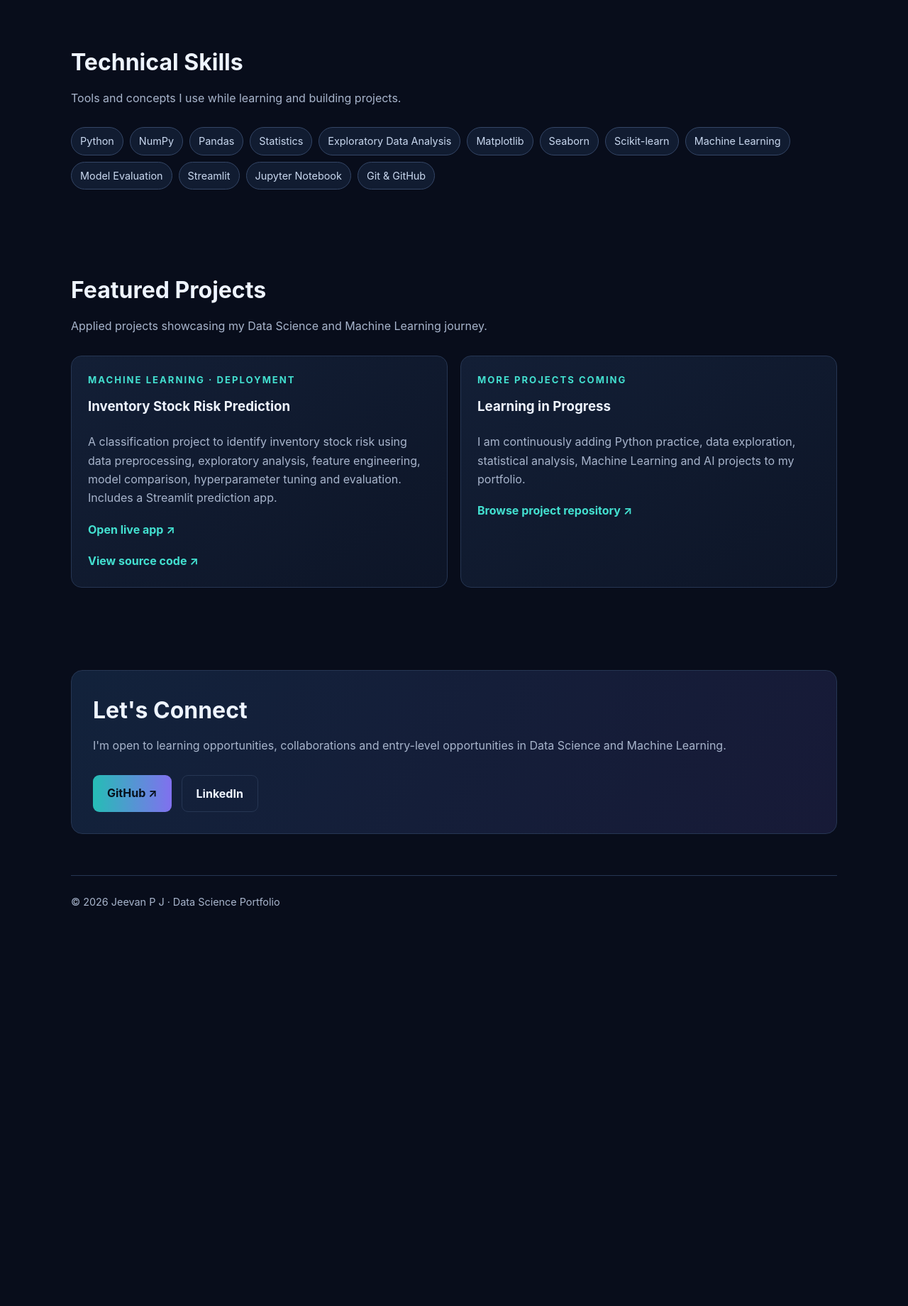
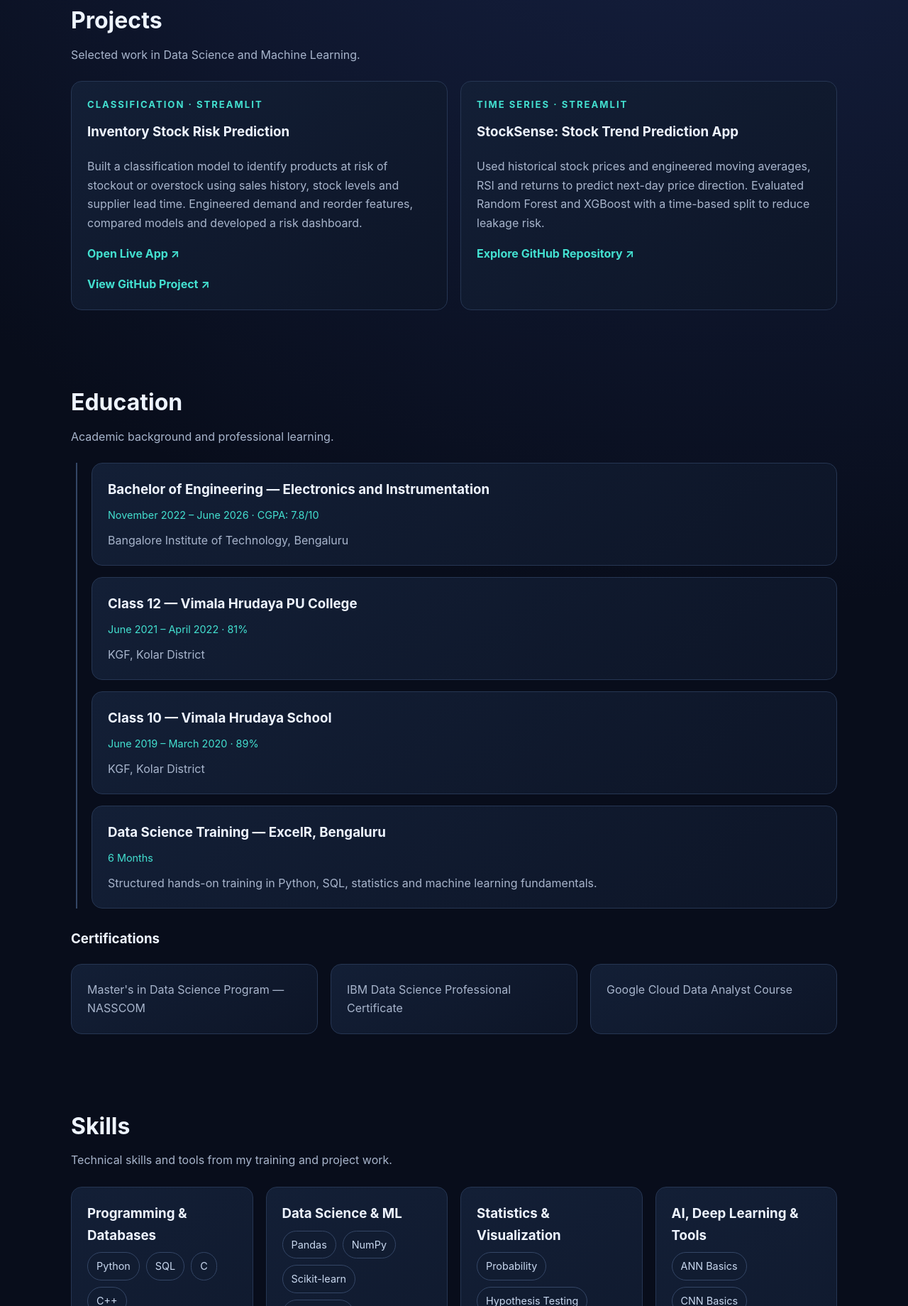
Before and after one commit to jeevanpj/data-science-machine-learning, a plain HTML site: page index.html in a window 1280 px wide. Shown: the part 960-2800 px from the top of the page at 71% size. Before the commit the page ends 2268 px from the top, so only its background shows below. Drawn offline with Linux system fonts and the light colour scheme.

Commit message:
Expand portfolio with resume-based sections

```diff
--- a/index.html
+++ b/index.html
@@ -1,36 +1,43 @@
 <!DOCTYPE html>
 <html lang="en">
 <head>
-<meta charset="UTF-8">
-<meta name="viewport" content="width=device-width, initial-scale=1.0">
-<meta name="description" content="Jeevan P J — Aspiring Data Scientist focused on Data Science, Machine Learning and AI.">
+<meta charset="UTF-8"><meta name="viewport" content="width=device-width, initial-scale=1.0">
+<meta name="description" content="Jeevan P J — Data Science, Machine Learning and AI portfolio.">
 <title>Jeevan P J | Data Science Portfolio</title>
 <style>
 :root{--bg:#080d1b;--panel:#111a2e;--text:#eef4ff;--muted:#a8b5cc;--cyan:#43e0d0;--violet:#9b8cff;--line:#263653}
-*{box-sizing:border-box}html{scroll-behavior:smooth}body{margin:0;background:radial-gradient(circle at 80% 5%,#1b2850 0,transparent 32%),var(--bg);color:var(--text);font-family:Inter,Segoe UI,Arial,sans-serif;line-height:1.65}a{color:inherit;text-decoration:none}.wrap{width:min(1080px,90%);margin:auto}
-nav{display:flex;justify-content:space-between;align-items:center;padding:22px 0;border-bottom:1px solid var(--line)}.brand{font-weight:800;letter-spacing:1px}.brand span{color:var(--cyan)}nav .links{display:flex;gap:22px;color:var(--muted);font-size:.94rem}
-.hero{padding:100px 0 85px;max-width:850px}.eyebrow{color:var(--cyan);font-weight:700;letter-spacing:2px;text-transform:uppercase;font-size:.82rem}.hero h1{font-size:clamp(2.8rem,7vw,5.4rem);line-height:1.05;margin:18px 0}.hero h1 span{background:linear-gradient(90deg,var(--cyan),var(--violet));-webkit-background-clip:text;color:transparent}.hero p{color:var(--muted);font-size:1.12rem;max-width:700px}.actions{display:flex;gap:14px;flex-wrap:wrap;margin-top:28px}.btn{padding:12px 20px;border-radius:9px;background:linear-gradient(90deg,#25bdb5,#8170ef);font-weight:700;color:#07101c}.btn.secondary{background:transparent;border:1px solid var(--line);color:var(--text)}
-section{padding:58px 0}.section-title{font-size:2rem;margin:0 0 10px}.sub{color:var(--muted);margin:0 0 28px}.grid{display:grid;grid-template-columns:repeat(auto-fit,minmax(230px,1fr));gap:18px}.card{background:linear-gradient(145deg,#131f36,#0d1527);border:1px solid var(--line);border-radius:15px;padding:23px}.card h3{margin:0 0 8px}.card p{color:var(--muted);margin:0}.tags{display:flex;flex-wrap:wrap;gap:9px}.tag{border:1px solid #344666;background:#111c31;color:#c9d8ef;padding:7px 12px;border-radius:30px;font-size:.9rem}.project{display:flex;flex-direction:column;gap:12px}.project .more{color:var(--cyan);font-weight:700;margin-top:6px}.contact{background:linear-gradient(120deg,#12223b,#171a37);border:1px solid var(--line);padding:30px;border-radius:16px}footer{border-top:1px solid var(--line);padding:25px 0;color:var(--muted);font-size:.9rem}
-@media(max-width:650px){nav{align-items:flex-start;gap:15px;flex-direction:column}nav .links{gap:14px;flex-wrap:wrap}.hero{padding:72px 0 55px}section{padding:42px 0}}
+*{box-sizing:border-box}html{scroll-behavior:smooth;scroll-padding-top:90px}body{margin:0;background:radial-gradient(circle at 80% 5%,#1b2850 0,transparent 32%),var(--bg);color:var(--text);font-family:Inter,Segoe UI,Arial,sans-serif;line-height:1.65}a{color:inherit;text-decoration:none}.wrap{width:min(1080px,90%);margin:auto}
+nav{position:sticky;top:0;z-index:5;display:flex;justify-content:space-between;align-items:center;padding:18px 0;background:#080d1bea;backdrop-filter:blur(12px);border-bottom:1px solid var(--line)}.brand{font-weight:800;letter-spacing:1px}.brand span{color:var(--cyan)}nav .links{display:flex;gap:18px;color:var(--muted);font-size:.9rem;flex-wrap:wrap}
+.hero{padding:90px 0 75px;max-width:850px}.eyebrow{color:var(--cyan);font-weight:700;letter-spacing:2px;text-transform:uppercase;font-size:.82rem}.hero h1{font-size:clamp(2.8rem,7vw,5.4rem);line-height:1.05;margin:18px 0}.hero h1 span{background:linear-gradient(90deg,var(--cyan),var(--violet));-webkit-background-clip:text;color:transparent}.hero p{color:var(--muted);font-size:1.12rem;max-width:720px}.actions{display:flex;gap:14px;flex-wrap:wrap;margin-top:25px}.btn{display:inline-block;padding:11px 19px;border-radius:9px;background:linear-gradient(90deg,#25bdb5,#8170ef);font-weight:700;color:#07101c}.btn.secondary{background:transparent;border:1px solid var(--line);color:var(--text)}
+section{padding:52px 0}.section-title{font-size:2rem;margin:0 0 8px}.sub{color:var(--muted);margin:0 0 24px}.grid{display:grid;grid-template-columns:repeat(auto-fit,minmax(245px,1fr));gap:18px}.card{background:linear-gradient(145deg,#131f36,#0d1527);border:1px solid var(--line);border-radius:15px;padding:22px}.card h3{margin:0 0 8px}.card p,.card li{color:var(--muted)}.card p{margin:0}.tags{display:flex;flex-wrap:wrap;gap:9px}.tag{border:1px solid #344666;background:#111c31;color:#c9d8ef;padding:7px 12px;border-radius:30px;font-size:.9rem}.project{display:flex;flex-direction:column;gap:12px}.more{color:var(--cyan);font-weight:700;margin-top:5px;display:inline-block}.timeline{border-left:2px solid #344666;padding-left:20px;margin-left:7px}.timeline .card{margin:0 0 16px}.meta{color:var(--cyan);font-size:.9rem;margin:3px 0 10px}.contact{background:linear-gradient(120deg,#12223b,#171a37);border:1px solid var(--line);padding:28px;border-radius:16px}footer{border-top:1px solid var(--line);padding:24px 0;color:var(--muted);font-size:.9rem}
+@media(max-width:700px){nav{align-items:flex-start;gap:12px;flex-direction:column}nav .links{gap:12px}.hero{padding:65px 0 50px}section{padding:40px 0}}
 </style>
 </head>
-<body>
-<div class="wrap">
-<nav><a class="brand" href="#">JEEVAN<span>.</span></a><div class="links"><a href="#about">About</a><a href="#skills">Skills</a><a href="#projects">Projects</a><a href="#contact">Contact</a></div></nav>
-<header class="hero">
-<div class="eyebrow">Data Science · Machine Learning · AI</div>
-<h1>Hi, I'm <span>Jeevan P J</span></h1>
-<p>Aspiring Data Scientist passionate about turning data into meaningful insights and building intelligent solutions with Python, Machine Learning and AI. I enjoy working across the complete data science lifecycle — from data preparation and exploration to model development, evaluation and deployment.</p>
-<div class="actions"><a class="btn" href="#projects">Explore my projects ↗</a><a class="btn secondary" href="https://github.com/jeevanpj" target="_blank" rel="noopener">GitHub Profile</a></div>
-</header>
-<section id="about"><h2 class="section-title">About Me</h2><p class="sub">Curious learner. Practical builder. Data-driven thinker.</p><div class="card"><p>I am developing my expertise in Data Science, with a strong interest in Machine Learning and Artificial Intelligence. My learning combines Python programming, statistics, data analysis, feature engineering, model building and deployment. I focus on understanding the problem, selecting suitable methods and communicating results clearly.</p></div></section>
-<section id="skills"><h2 class="section-title">Technical Skills</h2><p class="sub">Tools and concepts I use while learning and building projects.</p><div class="tags"><span class="tag">Python</span><span class="tag">NumPy</span><span class="tag">Pandas</span><span class="tag">Statistics</span><span class="tag">Exploratory Data Analysis</span><span class="tag">Matplotlib</span><span class="tag">Seaborn</span><span class="tag">Scikit-learn</span><span class="tag">Machine Learning</span><span class="tag">Model Evaluation</span><span class="tag">Streamlit</span><span class="tag">Jupyter Notebook</span><span class="tag">Git & GitHub</span></div></section>
-<section id="projects"><h2 class="section-title">Featured Projects</h2><p class="sub">Applied projects showcasing my Data Science and Machine Learning journey.</p><div class="grid">
-<article class="card project"><div class="eyebrow">Machine Learning · Deployment</div><h3>Inventory Stock Risk Prediction</h3><p>A classification project to identify inventory stock risk using data preprocessing, exploratory analysis, feature engineering, model comparison, hyperparameter tuning and evaluation. Includes a Streamlit prediction app.</p><a class="more" href="https://data-science-machine-learning-fznu5w5wlnbwajtyz6tvn4.streamlit.app/" target="_blank" rel="noopener">Open live app ↗</a><a class="more" href="https://github.com/jeevanpj/data-science-machine-learning/tree/main/projects/inventory-stock-risk-prediction" target="_blank" rel="noopener">View source code ↗</a></article>
-<article class="card project"><div class="eyebrow">More projects coming</div><h3>Learning in Progress</h3><p>I am continuously adding Python practice, data exploration, statistical analysis, Machine Learning and AI projects to my portfolio.</p><a class="more" href="https://github.com/jeevanpj/data-science-machine-learning" target="_blank" rel="noopener">Browse project repository ↗</a></article>
+<body><div class="wrap">
+<nav><a class="brand" href="#top">JEEVAN<span>.</span></a><div class="links"><a href="#about">About</a><a href="#projects">Projects</a><a href="#education">Education</a><a href="#skills">Skills</a><a href="#experience">Experience</a><a href="#resume">Resume</a><a href="#contact">Contact</a></div></nav>
+<header class="hero" id="top"><div class="eyebrow">Data Science · Machine Learning · AI</div><h1>Hi, I'm <span>Jeevan P J</span></h1><p>Aspiring Data Scientist with a foundation in Python, SQL, statistics and machine learning. I enjoy turning raw data into useful insights and building predictive solutions — from data cleaning and feature engineering to model evaluation and deployment.</p><div class="actions"><a class="btn" href="#projects">Explore Projects ↗</a><a class="btn secondary" href="#resume">View Resume</a></div></header>
+<section id="about"><h2 class="section-title">About Me</h2><p class="sub">Curious learner. Practical builder. Data-driven thinker.</p><div class="card"><p>I am an Electronics and Instrumentation Engineering graduate building my career in Data Science. I have completed structured Data Science training and a Generative AI internship, with hands-on work in data preparation, exploratory data analysis, feature engineering, predictive modelling and dashboards. My main interests are Data Science, Machine Learning and AI.</p></div></section>
+<section id="projects"><h2 class="section-title">Projects</h2><p class="sub">Selected work in Data Science and Machine Learning.</p><div class="grid">
+<article class="card project"><div class="eyebrow">Classification · Streamlit</div><h3>Inventory Stock Risk Prediction</h3><p>Built a classification model to identify products at risk of stockout or overstock using sales history, stock levels and supplier lead time. Engineered demand and reorder features, compared models and developed a risk dashboard.</p><a class="more" href="https://data-science-machine-learning-fznu5w5wlnbwajtyz6tvn4.streamlit.app/" target="_blank" rel="noopener">Open Live App ↗</a><a class="more" href="https://github.com/jeevanpj/data-science-machine-learning/tree/main/projects/inventory-stock-risk-prediction" target="_blank" rel="noopener">View GitHub Project ↗</a></article>
+<article class="card project"><div class="eyebrow">Time Series · Streamlit</div><h3>StockSense: Stock Trend Prediction App</h3><p>Used historical stock prices and engineered moving averages, RSI and returns to predict next-day price direction. Evaluated Random Forest and XGBoost with a time-based split to reduce leakage risk.</p><a class="more" href="https://github.com/jeevanpj/data-science-machine-learning" target="_blank" rel="noopener">Explore GitHub Repository ↗</a></article>
 </div></section>
-<section id="contact"><div class="contact"><h2 class="section-title">Let's Connect</h2><p class="sub">I'm open to learning opportunities, collaborations and entry-level opportunities in Data Science and Machine Learning.</p><div class="actions"><a class="btn" href="https://github.com/jeevanpj" target="_blank" rel="noopener">GitHub ↗</a><a class="btn secondary" href="https://www.linkedin.com/" target="_blank" rel="noopener">LinkedIn</a></div></div></section>
+<section id="education"><h2 class="section-title">Education</h2><p class="sub">Academic background and professional learning.</p><div class="timeline">
+<div class="card"><h3>Bachelor of Engineering — Electronics and Instrumentation</h3><div class="meta">November 2022 – June 2026 · CGPA: 7.8/10</div><p>Bangalore Institute of Technology, Bengaluru</p></div>
+<div class="card"><h3>Class 12 — Vimala Hrudaya PU College</h3><div class="meta">June 2021 – April 2022 · 81%</div><p>KGF, Kolar District</p></div>
+<div class="card"><h3>Class 10 — Vimala Hrudaya School</h3><div class="meta">June 2019 – March 2020 · 89%</div><p>KGF, Kolar District</p></div>
+<div class="card"><h3>Data Science Training — ExcelR, Bengaluru</h3><div class="meta">6 Months</div><p>Structured hands-on training in Python, SQL, statistics and machine learning fundamentals.</p></div>
+</div><h3 style="margin-top:28px">Certifications</h3><div class="grid"><div class="card"><p>Master's in Data Science Program — NASSCOM</p></div><div class="card"><p>IBM Data Science Professional Certificate</p></div><div class="card"><p>Google Cloud Data Analyst Course</p></div></div></section>
+<section id="skills"><h2 class="section-title">Skills</h2><p class="sub">Technical skills and tools from my training and project work.</p><div class="grid">
+<div class="card"><h3>Programming & Databases</h3><div class="tags"><span class="tag">Python</span><span class="tag">SQL</span><span class="tag">C</span><span class="tag">C++</span></div></div>
+<div class="card"><h3>Data Science & ML</h3><div class="tags"><span class="tag">Pandas</span><span class="tag">NumPy</span><span class="tag">Scikit-learn</span><span class="tag">Regression</span><span class="tag">Classification</span><span class="tag">Clustering</span><span class="tag">Feature Engineering</span><span class="tag">Model Evaluation</span></div></div>
+<div class="card"><h3>Statistics & Visualization</h3><div class="tags"><span class="tag">Probability</span><span class="tag">Hypothesis Testing</span><span class="tag">EDA</span><span class="tag">Matplotlib</span><span class="tag">Seaborn</span><span class="tag">Power BI</span><span class="tag">Tableau</span></div></div>
+<div class="card"><h3>AI, Deep Learning & Tools</h3><div class="tags"><span class="tag">ANN Basics</span><span class="tag">CNN Basics</span><span class="tag">NLP Basics</span><span class="tag">Generative AI</span><span class="tag">LLM Basics</span><span class="tag">TensorFlow/PyTorch Basics</span><span class="tag">Streamlit</span><span class="tag">Jupyter</span><span class="tag">Anaconda</span><span class="tag">Git/GitHub</span><span class="tag">Google Cloud Fundamentals</span></div></div>
+</div></section>
+<section id="experience"><h2 class="section-title">Experience</h2><p class="sub">Internship and practical training experience.</p><div class="timeline">
+<div class="card"><h3>Android App Development using Generative AI</h3><div class="meta">Internship · 4 Months</div><ul><li>Built Android applications powered by Generative AI, integrating AI models into app features through APIs.</li><li>Applied prompt-based logic and automation to improve app functionality and user experience.</li></ul></div>
+<div class="card"><h3>Data Science Trainee — ExcelR, Bengaluru</h3><div class="meta">Training · 6 Months</div><ul><li>Completed hands-on training in Python, SQL, statistics and machine learning fundamentals.</li><li>Worked with real-world datasets on data cleaning, EDA, and building and evaluating ML models under mentor guidance.</li></ul></div>
+</div><h3 style="margin-top:26px">Achievements</h3><div class="card"><ul><li>Won a top-tier placement in a Kaggle data science competition, competing against global participants.</li><li>Participated in poster and project presentations at college-level National Science Day.</li><li>Participated in a Data Science & AI technical symposium conducted by the Computer Science Department.</li></ul></div></section>
+<section id="resume"><div class="contact"><h2 class="section-title">Resume</h2><p class="sub">Download my resume to view my complete profile, skills and project experience.</p><a class="btn" href="JEEVANPJ_resume.pdf" target="_blank" rel="noopener">Download Resume PDF ↓</a><p style="font-size:.85rem;color:var(--muted);margin-top:12px">The PDF needs to be uploaded to the repository's root folder with the exact filename JEEVANPJ_resume.pdf.</p></div></section>
+<section id="contact"><div class="contact"><h2 class="section-title">Contact</h2><p class="sub">Open to entry-level and internship opportunities in Data Science, Machine Learning and AI.</p><p><strong>Email:</strong> <a class="more" href="mailto:jeevanpjindian@gmail.com">jeevanpjindian@gmail.com</a></p><p><strong>Phone:</strong> <a class="more" href="tel:+916360420115">+91 6360420115</a></p><p><strong>Location:</strong> Bengaluru, Karnataka, India</p><div class="actions"><a class="btn" href="https://github.com/jeevanpj" target="_blank" rel="noopener">GitHub ↗</a><a class="btn secondary" href="https://www.linkedin.com/" target="_blank" rel="noopener">LinkedIn profile</a></div></div></section>
 <footer>© 2026 Jeevan P J · Data Science Portfolio</footer>
-</div>
-</body>
-</html>
+</div></body></html>
```
